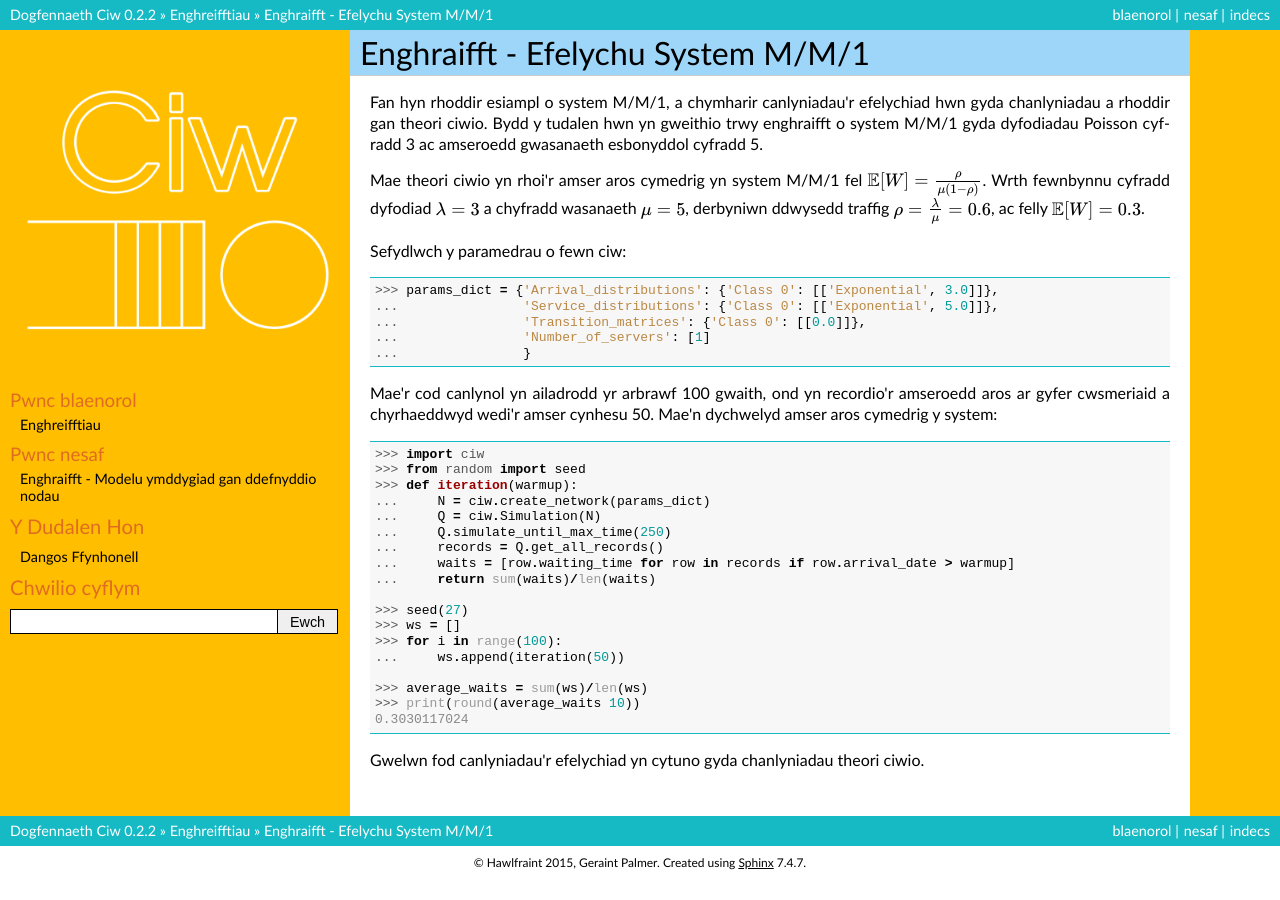
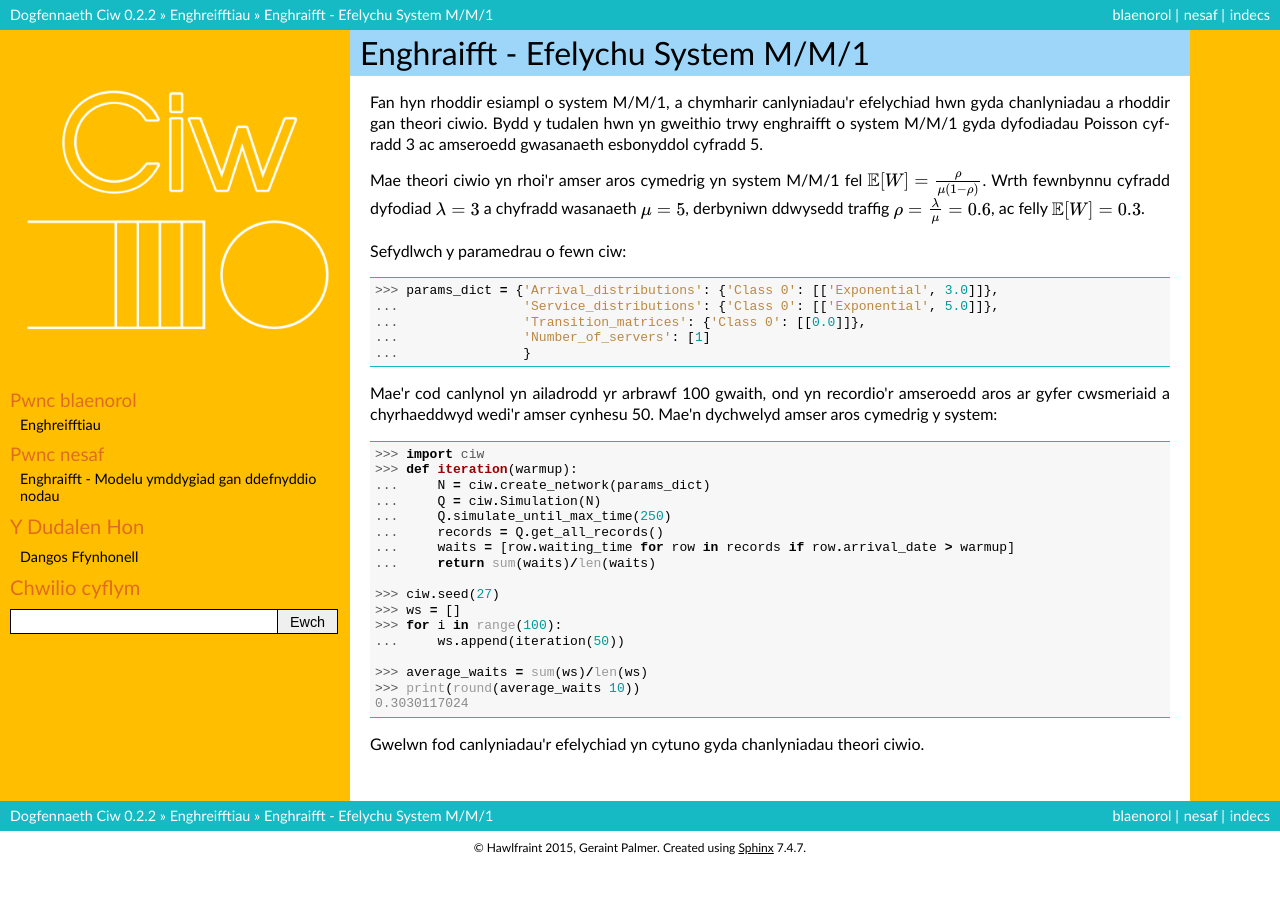
Before and after one commit to CiwPython/Ciw-cy, a Sphinx documentation site: the page built from docs/Examples/mm1.rst, in a window 1280 px wide. Built offline with Sphinx 7.4.7, drawn with Linux system fonts in a browser that asks for light colours.

```diff
--- a/docs/Examples/mm1.rst
+++ b/docs/Examples/mm1.rst
@@ -21,7 +21,6 @@ Mae'r cod canlynol yn ailadrodd yr arbrawf 100 gwaith, ond yn recordio'r amseroe
 Mae'n dychwelyd amser aros cymedrig y system::
 
     >>> import ciw
-    >>> from random import seed
     >>> def iteration(warmup):
     ...     N = ciw.create_network(params_dict)
     ...     Q = ciw.Simulation(N)
@@ -30,7 +29,7 @@ Mae'n dychwelyd amser aros cymedrig y system::
     ...     waits = [row.waiting_time for row in records if row.arrival_date > warmup]
     ...     return sum(waits)/len(waits)
 
-    >>> seed(27)
+    >>> ciw.seed(27)
     >>> ws = []
     >>> for i in range(100):
     ...     ws.append(iteration(50))
--- a/docs/Features/deadlock.rst
+++ b/docs/Features/deadlock.rst
@@ -41,8 +41,7 @@ Paramedrau::
 Rhedeg nes cyrraedd llwyrglo::
 
     >>> import ciw
-    >>> from random import seed
-    >>> seed(99)
+    >>> ciw.seed(99)
     >>> N = ciw.create_network(params)
     >>> Q = ciw.Simulation(N, deadlock_detector='StateDigraph')
     >>> Q.simulate_until_deadlock()
--- a/docs/Features/index.rst
+++ b/docs/Features/index.rst
@@ -18,3 +18,4 @@ Cynnwys:
    deadlock.rst
    state_tracker.rst
    exact.rst
+   seed.rst
```
Also changed, not shown: docs/Features/seed.rst (added, +9 -0 lines).
